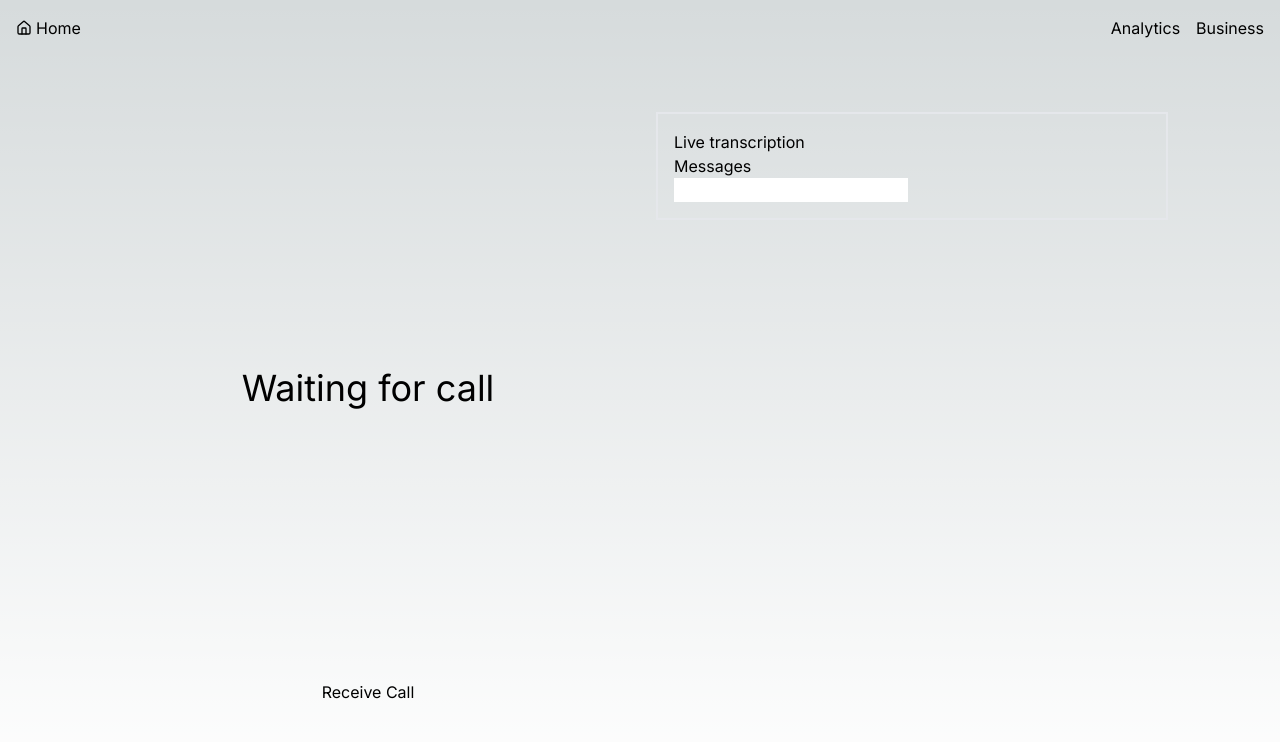
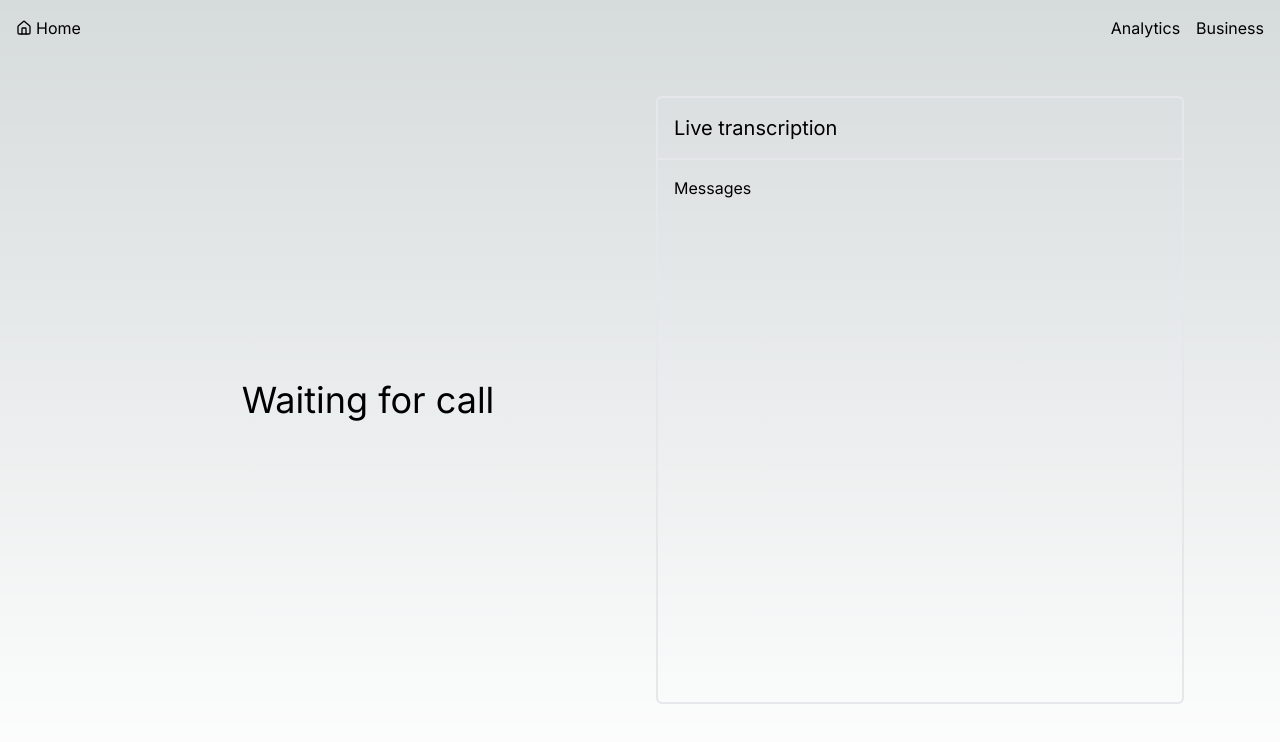
Before and after one commit to bhuvanmdev/PhoneIT, a Next.js app in the folder website/: page / in a window 1280 px wide. Shown: the top 742 px of the page. Built offline with nearby package versions, Linux system fonts and the light colour scheme.

Commit message:
chat screen

```diff
--- a/website/app/page.tsx
+++ b/website/app/page.tsx
@@ -32,19 +32,15 @@ export default function Home() {
   return (
     <main className="flex min-h-screen justify-between p-24">
       <div className="flex w-1/2 flex-col justify-between">
-        <div className="text-4xl text-center h-full w-full flex flex-col items-center justify-center">{callStatus}</div>
-        <button onClick={() => setCallStatus("Call Ongoing")}>
-          Receive Call
-        </button>
+        <div className="text-4xl text-center h-full w-full flex flex-col items-center justify-center">
+          {callStatus}
+        </div>
       </div>
-      <div className="h-full w-1/2">
-        <div className="m-4 p-4 border-2">
-          <div>Live transcription</div>
-          <div>
+      <div className="flex flex-col w-1/2 relative">
+        <div className="ml-4 h-full border-2 rounded-md">
+          <div className="p-4 text-xl border-b-2">Live transcription</div>
+          <div className="p-4">
             <div>Messages</div>
-            <div>
-              <input type="text" />
-            </div>
           </div>
         </div>
       </div>
```
